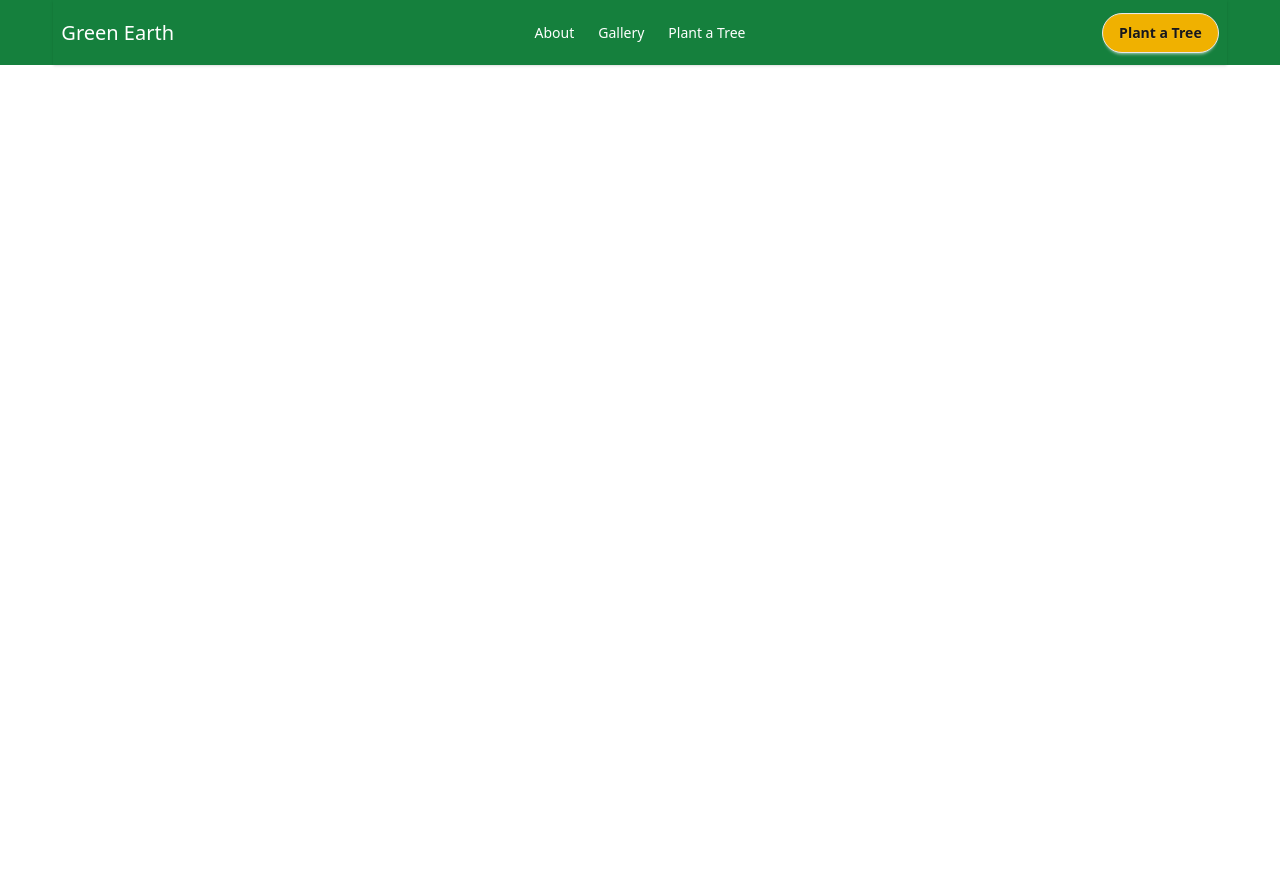
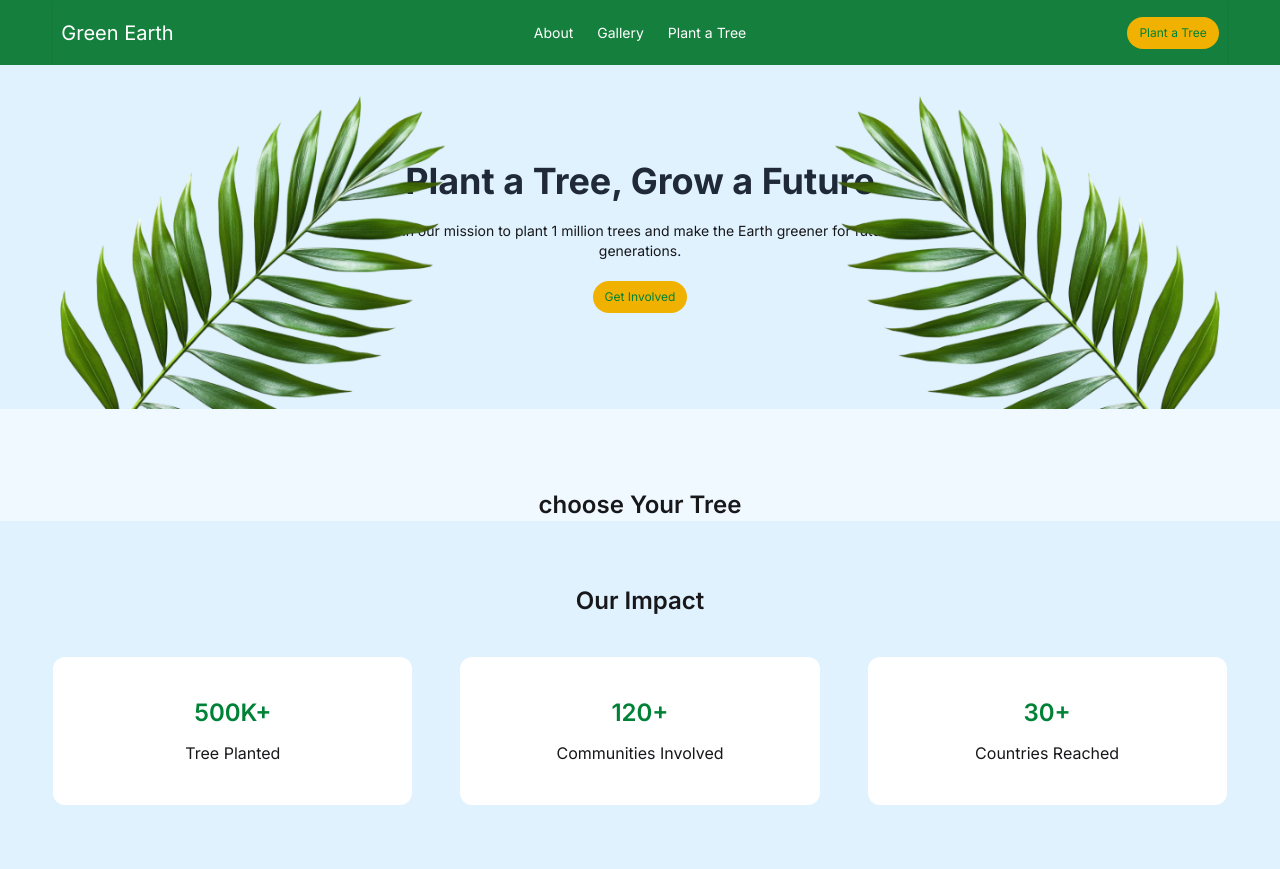
Before and after one commit to tanjil37/Assignment-06-Green-Earth, a plain HTML site: page index.html in a window 1280 px wide. Before the commit the page ends 800 px from the top, so only its background shows below. Drawn offline with nearby package versions, Linux system fonts and the light colour scheme.

Commit message:
Our impact section designed

```diff
--- a/index.html
+++ b/index.html
@@ -31,7 +31,7 @@
     <!-- Css Link  -->
     <link rel="stylesheet" href="style/style.css" />
   </head>
-  <body>
+  <body class="font-inter">
     <header class="bg-[#15803D]">
       <!-- navbar start -->
       <div class="navbar shadow-sm w-11/12 mx-auto">
@@ -57,9 +57,9 @@
               tabindex="0"
               class="menu menu-sm dropdown-content bg-base-100 rounded-box z-1 mt-3 w-52 p-2 shadow"
             >
-               <li><a href="">About</a></li>
-            <li><a href="">Gallery</a></li>
-            <li><a href="">Plant a Tree</a></li>
+              <li><a href="">About</a></li>
+              <li><a href="">Gallery</a></li>
+              <li><a href="">Plant a Tree</a></li>
             </ul>
           </div>
           <a class="text-xl text-white">Green Earth</a>
@@ -69,15 +69,83 @@
             <li><a href="">About</a></li>
             <li><a href="">Gallery</a></li>
             <li><a href="">Plant a Tree</a></li>
-
           </ul>
         </div>
         <div class="navbar-end">
-          <a class="btn bg-yellow-500 rounded-full">Plant a Tree</a>
+          <a class="px-3 py-2 bg-yellow-500 text-xs text-green-700 rounded-full"
+            >Plant a Tree</a
+          >
         </div>
       </div>
     </header>
 
+    <main>
+      <!-- Hero Secontion start  -->
+      <section class="bg-sky-100 relative">
+        <!-- Left BG -->
+        <div
+          class="absolute left-0 top-0 h-full w-1/2 bg-[url('./assets/hero-leaf1.png')] bg-no-repeat bg-left bg-contain"
+        ></div>
+
+        <!-- Right BG -->
+        <div
+          class="absolute right-0 top-0 h-full w-1/2 bg-[url('./assets/hero-leaf2.png')] bg-no-repeat bg-right bg-contain"
+        ></div>
+
+        <!-- Content -->
+        <div class="text-center space-y-5 py-24">
+          <h1 class="text-[#1F2937] font-bold text-4xl">
+            Plant a Tree, Grow a Future
+          </h1>
+          <p class="text-sm">
+            Join our mission to plant 1 million trees and make the Earth greener
+            for future <br />
+            generations.
+          </p>
+          <button
+            class="px-3 py-2 bg-yellow-500 text-xs text-green-700 rounded-full"
+          >
+            Get Involved
+          </button>
+        </div>
+      </section>
+
+      <!-- choose Your Tree -->
+      <section class="bg-sky-50">
+        <div class="w-11/12 mx-auto text-center pt-20">
+          <h2 class="text-2xl font-semibold">choose Your Tree</h2>
+          <!-- content -->
+          <div></div>
+        </div>
+      </section>
+
+      <!-- our impact Section  -->
+      <section class="bg-sky-100">
+        <div class="w-11/12 mx-auto text-center py-16">
+          <h2 class="text-2xl font-semibold">Our Impact</h2>
+          <div class="mt-10 grid grid-cols-1 lg:grid-cols-3 gap-12">
+
+            <div class="bg-white py-10 space-y-3 rounded-xl">
+              <h2 class="text-2xl text-green-700 font-semibold">500K+</h2>
+              <p>Tree Planted</p>
+            </div>
+            <div class="bg-white py-10 space-y-3 rounded-xl">
+              <h2 class="text-2xl text-green-700 font-semibold">120+</h2>
+              <p>Communities Involved</p>
+            </div>
+            <div class="bg-white py-10 space-y-3 rounded-xl">
+              <h2 class="text-2xl text-green-700 font-semibold">30+</h2>
+              <p>Countries Reached</p>
+            </div>
+
+          </div>
+        </div>
+      </section>
+
+      <!-- plat a tree section  -->
+    </main>
+    <footer></footer>
+
     <script src="js/index.js"></script>
   </body>
 </html>
```
